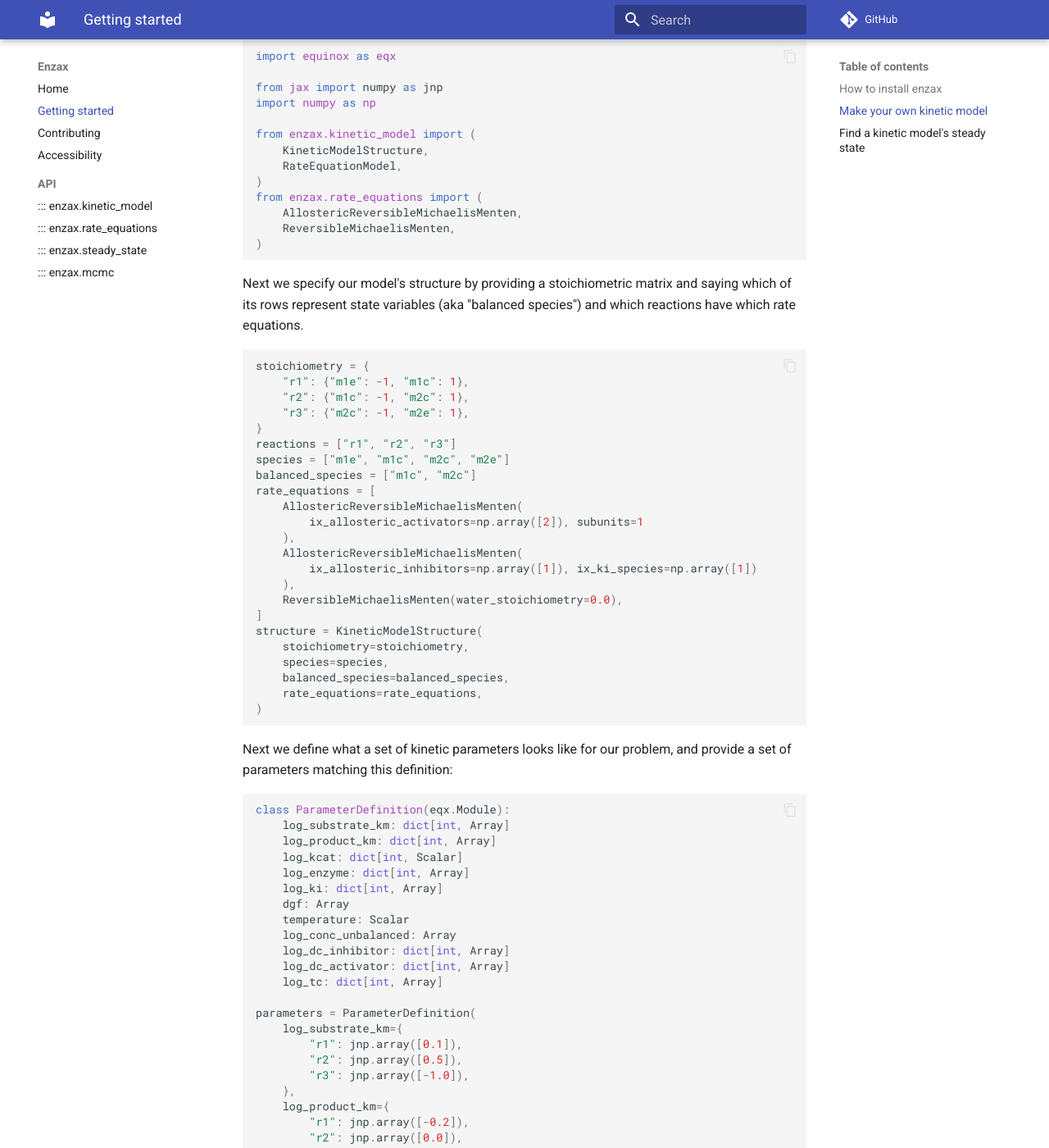
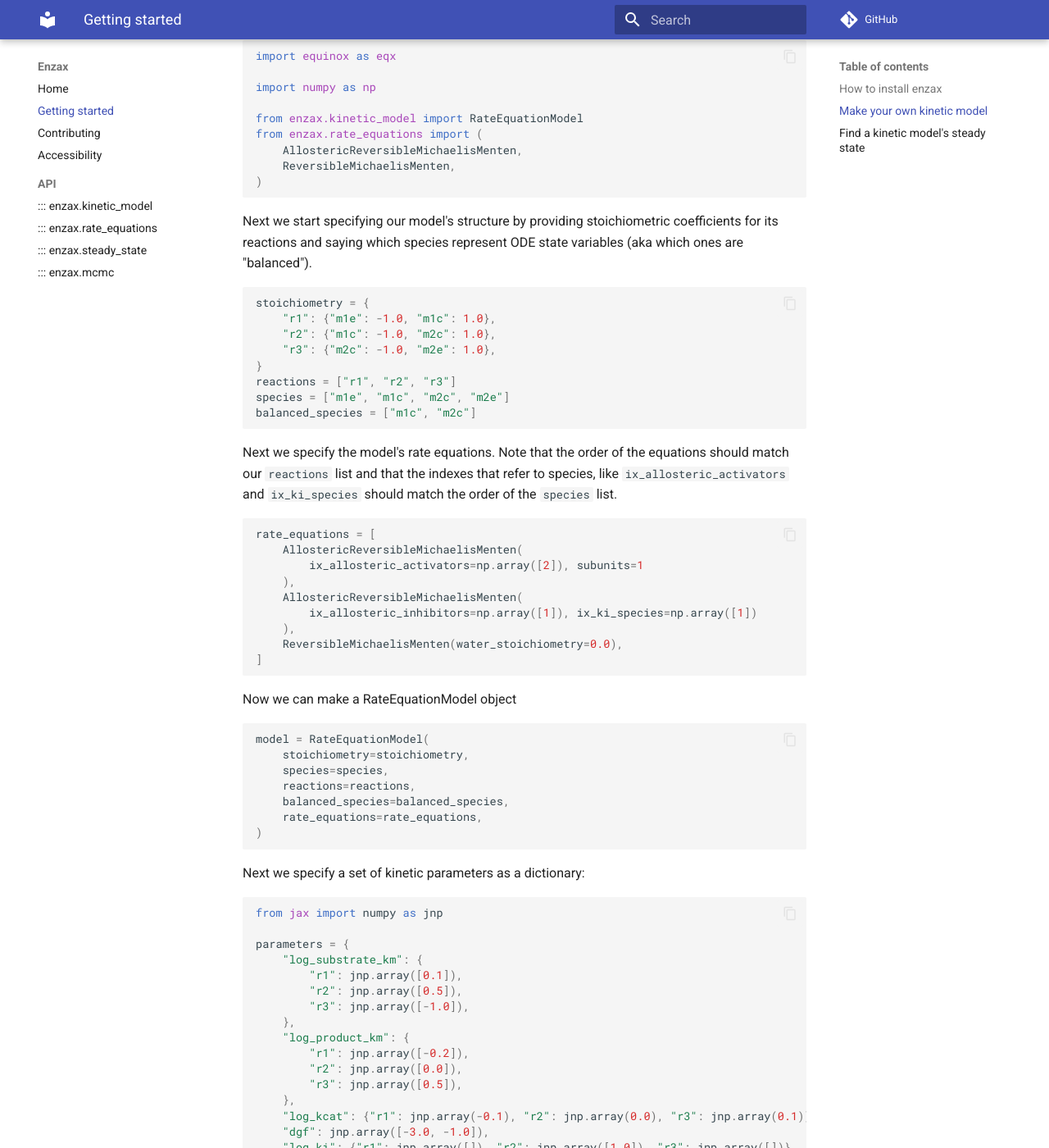
Before and after one commit to dtu-qmcm/enzax, an MkDocs documentation site: the page built from docs/getting_started.md, in a window 1280 px wide and 1400 px high, scrolled down 612 px. Shown: the whole window at 82% size. Built offline with MkDocs 1.6.1 and Material for MkDocs 9.7.7, drawn with Linux system fonts in a browser that asks for light colours; comment, search, counter and statistics services are not loaded; some of the changed text lies outside the part shown.

````diff
--- a/docs/getting_started.md
+++ b/docs/getting_started.md
@@ -23,13 +23,9 @@ First we import some enzax classes, as well as [equinox](https://github.com/patr
 ```python
 import equinox as eqx
 
-from jax import numpy as jnp
 import numpy as np
 
-from enzax.kinetic_model import (
-    KineticModelStructure,
-    RateEquationModel,
-)
+from enzax.kinetic_model import RateEquationModel
 from enzax.rate_equations import (
     AllostericReversibleMichaelisMenten,
     ReversibleMichaelisMenten,
@@ -37,17 +33,22 @@ from enzax.rate_equations import (
 
 ```
 
-Next we specify our model's structure by providing a stoichiometric matrix and saying which of its rows represent state variables (aka "balanced species") and which reactions have which rate equations.
+Next we start specifying our model's structure by providing stoichiometric coefficients for its reactions and saying which species represent ODE state variables (aka which ones are "balanced").
 
 ```python
 stoichiometry = {
-    "r1": {"m1e": -1, "m1c": 1},
-    "r2": {"m1c": -1, "m2c": 1},
-    "r3": {"m2c": -1, "m2e": 1},
+    "r1": {"m1e": -1.0, "m1c": 1.0},
+    "r2": {"m1c": -1.0, "m2c": 1.0},
+    "r3": {"m2c": -1.0, "m2e": 1.0},
 }
 reactions = ["r1", "r2", "r3"]
 species = ["m1e", "m1c", "m2c", "m2e"]
 balanced_species = ["m1c", "m2c"]
+```
+
+Next we specify the model's rate equations. Note that the order of the equations should match our `reactions` list and that the indexes that refer to species, like `ix_allosteric_activators` and `ix_ki_species` should match the order of the `species` list.
+
+```python
 rate_equations = [
     AllostericReversibleMichaelisMenten(
         ix_allosteric_activators=np.array([2]), subunits=1
@@ -57,74 +58,65 @@ rate_equations = [
     ),
     ReversibleMichaelisMenten(water_stoichiometry=0.0),
 ]
-structure = KineticModelStructure(
+```
+
+Now we can make a RateEquationModel object
+
+```python
+model = RateEquationModel(
     stoichiometry=stoichiometry,
     species=species,
+    reactions=reactions,
     balanced_species=balanced_species,
     rate_equations=rate_equations,
 )
+
 ```
 
-Next we define what a set of kinetic parameters looks like for our problem, and provide a set of parameters matching this definition:
+Next we specify a set of kinetic parameters as a dictionary:
 
 ```python
-class ParameterDefinition(eqx.Module):
-    log_substrate_km: dict[int, Array]
-    log_product_km: dict[int, Array]
-    log_kcat: dict[int, Scalar]
-    log_enzyme: dict[int, Array]
-    log_ki: dict[int, Array]
-    dgf: Array
-    temperature: Scalar
-    log_conc_unbalanced: Array
-    log_dc_inhibitor: dict[int, Array]
-    log_dc_activator: dict[int, Array]
-    log_tc: dict[int, Array]
+from jax import numpy as jnp
 
-parameters = ParameterDefinition(
-    log_substrate_km={
+parameters = {
+    "log_substrate_km": {
         "r1": jnp.array([0.1]),
         "r2": jnp.array([0.5]),
         "r3": jnp.array([-1.0]),
     },
-    log_product_km={
+    "log_product_km": {
         "r1": jnp.array([-0.2]),
         "r2": jnp.array([0.0]),
         "r3": jnp.array([0.5]),
     },
-    log_kcat={"r1": jnp.array(-0.1), "r2": jnp.array(0.0), "r3": jnp.array(0.1)},
-    dgf=jnp.array([-3.0, -1.0]),
-    log_ki={"r1": jnp.array([]), "r2": jnp.array([1.0]), "r3": jnp.array([])},
-    temperature=jnp.array(310.0),
-    log_enzyme={
+    "log_kcat": {"r1": jnp.array(-0.1), "r2": jnp.array(0.0), "r3": jnp.array(0.1)},
+    "dgf": jnp.array([-3.0, -1.0]),
+    "log_ki": {"r1": jnp.array([]), "r2": jnp.array([1.0]), "r3": jnp.array([])},
+    "temperature": jnp.array(310.0),
+    "log_enzyme": {
         "r1": jnp.log(jnp.array(0.3)),
         "r2": jnp.log(jnp.array(0.2)),
         "r3": jnp.log(jnp.array(0.1)),
     },
-    log_conc_unbalanced=jnp.log(jnp.array([0.5, 0.1])),
-    log_tc={"r1": jnp.array(-0.2), "r2": jnp.array(0.3)},
-    log_dc_activator={"r1": jnp.array([-0.1]), "r2": jnp.array([])},
-    log_dc_inhibitor={"r1": jnp.array([]), "r2": jnp.array([0.2])},
-)
+    "log_conc_unbalanced": jnp.log(jnp.array([0.5, 0.1])),
+    "log_tc": {"r1": jnp.array(-0.2), "r2": jnp.array(0.3)},
+    "log_dc_activator": {"r1": jnp.array([-0.1]), "r2": jnp.array([])},
+    "log_dc_inhibitor": {"r1": jnp.array([]), "r2": jnp.array([0.2])},
+}
 ```
+
 Note that the parameters use `jnp` whereas the structure uses `np`. This is because we want JAX to trace the parameters, whereas the structure should be static. Read more about this [here](https://jax.readthedocs.io/en/latest/notebooks/thinking_in_jax.html#static-vs-traced-operations).
-
-Now we can declare our model:
-
-```python
-model = RateEquationModel(structure, parameters)
-```
 
 To test out the model, we can see if it returns some fluxes and state variable rates when provided a set of balanced species concentrations:
 
 ```python
 conc = jnp.array([0.43658744, 0.12695706])
-flux = model.flux(conc)
+flux = model.flux(conc, parameters)
 flux
 ```
 
 ```python
-dcdt = model.dcdt(conc)
+dcdt = model.dcdt(conc, parameters)
 dcdt
 ```
 
@@ -135,28 +127,18 @@ Enzax provides a few example kinetic models, including [`methionine`](https://gi
 Here is how to find this model's steady state (and its parameter gradients) using enzax's `get_kinetic_model_steady_state` function:
 
 ```python
-from enzax.examples import methionine
-from enzax.steady_state import get_kinetic_model_steady_state
+from enzax.examples.methionine import model, parameters
+from enzax.steady_state import get_steady_state
 from jax import numpy as jnp
 
 guess = jnp.full((5,) 0.01)
 
-steady_state = get_kinetic_model_steady_state(methionine.model, guess)
+steady_state = get_steady_state(model, guess, parameters)
 ```
 
-To access the Jacobian of this steady state with respect to the model's parameters, we can wrap `get_kinetic_model_steady_state` in a function that has a set of parameters as its only argument, then use JAX's [`jacrev`](https://jax.readthedocs.io/en/latest/_autosummary/jax.jacrev.html) function:
+To access the Jacobian of this steady state with respect to the model's parameters, we can use JAX's [`jacrev`](https://jax.readthedocs.io/en/latest/_autosummary/jax.jacrev.html) function:
 
 ```python
-import jax
-from jaxtyping import PyTree
-
-guess = jnp.full((5,) 0.01)
-model = methionine.model
-
-def get_steady_state_from_params(parameters: PyTree):
-    """Get the steady state with a one-argument non-pure function."""
-    _model = RateEquationModel(parameters, model.structure)
-    return get_kinetic_model_steady_state(_model, guess)
-
-jacobian = jax.jacrev(get_steady_state_from_params)(model.parameters)
+jacobian = jax.jacrev(get_steady_state, argnums=2)(model, guess, parameters)
+jacobian
 ```
````
Also changed, not shown: README.md (+10 -13 lines), docs/api/kinetic_model.md (+0 -1 lines), docs/statistical_modelling.md (+3 -7 lines).
